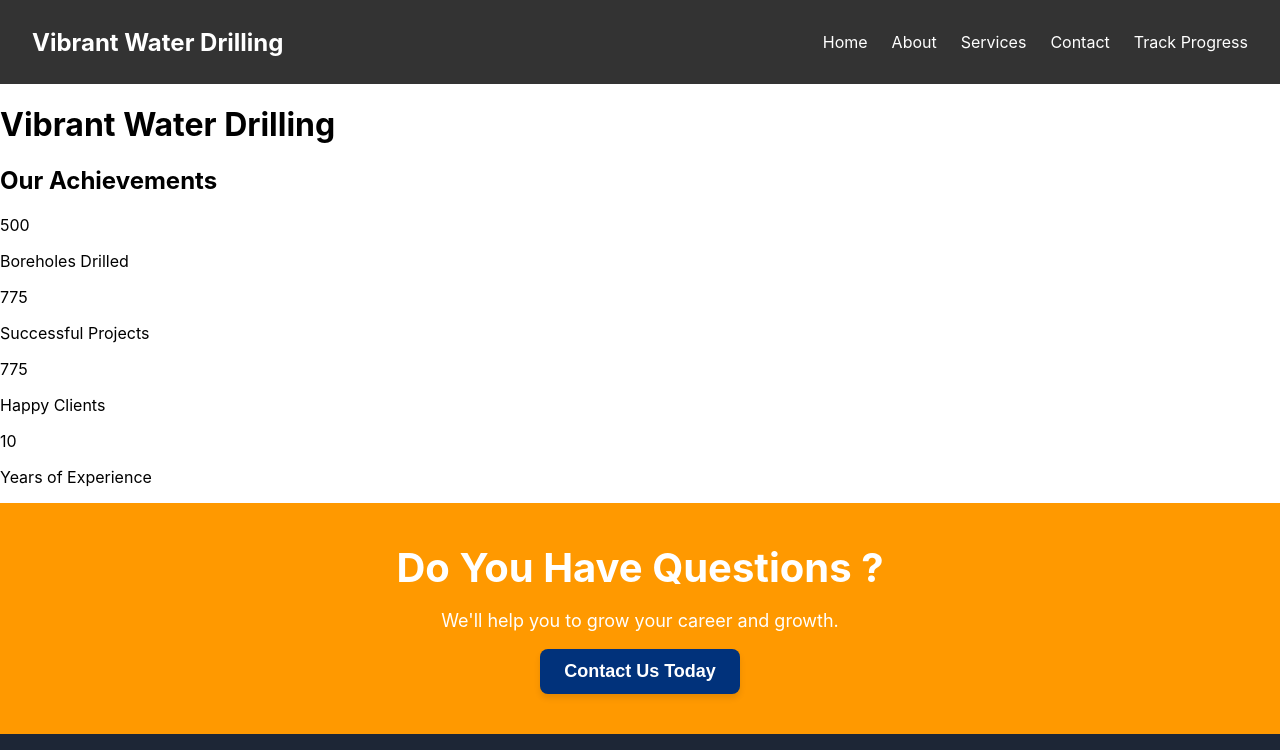
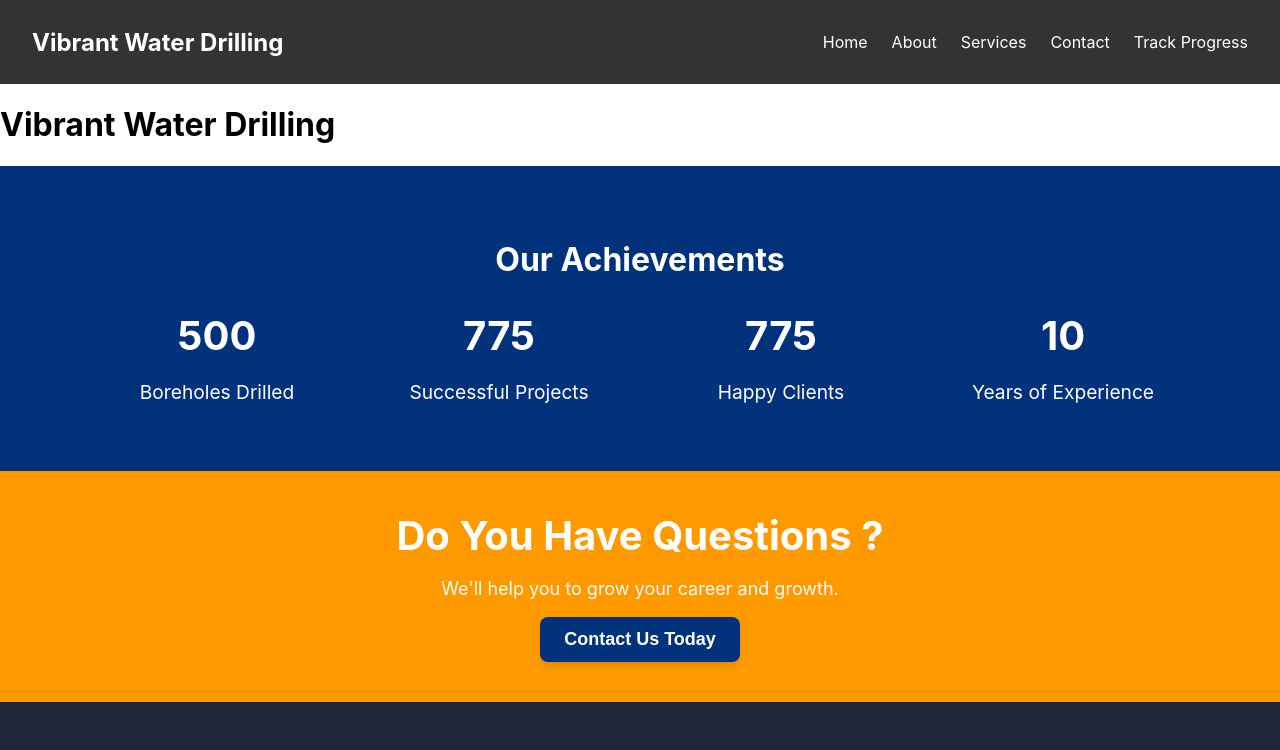
Before and after one commit to DBEST-EZRA/vibrant-water-drilling-company, a React (Create React App) app: page / in a window 1280 px wide. Shown: the top 750 px of the page. Built offline with nearby package versions, Linux system fonts and the light colour scheme.

Commit message:
eleventh commit

```diff
--- a/src/components/stats.css
+++ b/src/components/stats.css
@@ -0,0 +1,35 @@
+/* StatsSection.css */
+.stats-section {
+    background-color: #01327b;
+    color: white;
+    padding: 3rem 1rem;
+    text-align: center;
+  }
+
+  .stats-heading {
+    font-size: 2rem;
+    margin-bottom: 2rem;
+  }
+
+  .stats-container {
+    display: flex;
+    flex-wrap: wrap;
+    justify-content: center;
+    gap: 2rem;
+  }
+
+  .stat-item {
+    flex: 1 1 200px;
+    max-width: 250px;
+    text-align: center;
+  }
+
+  .stat-value {
+    font-size: 2.5rem;
+    font-weight: bold;
+    margin-bottom: 0.5rem;
+  }
+
+  .stat-label {
+    font-size: 1.2rem;
+  }
```
